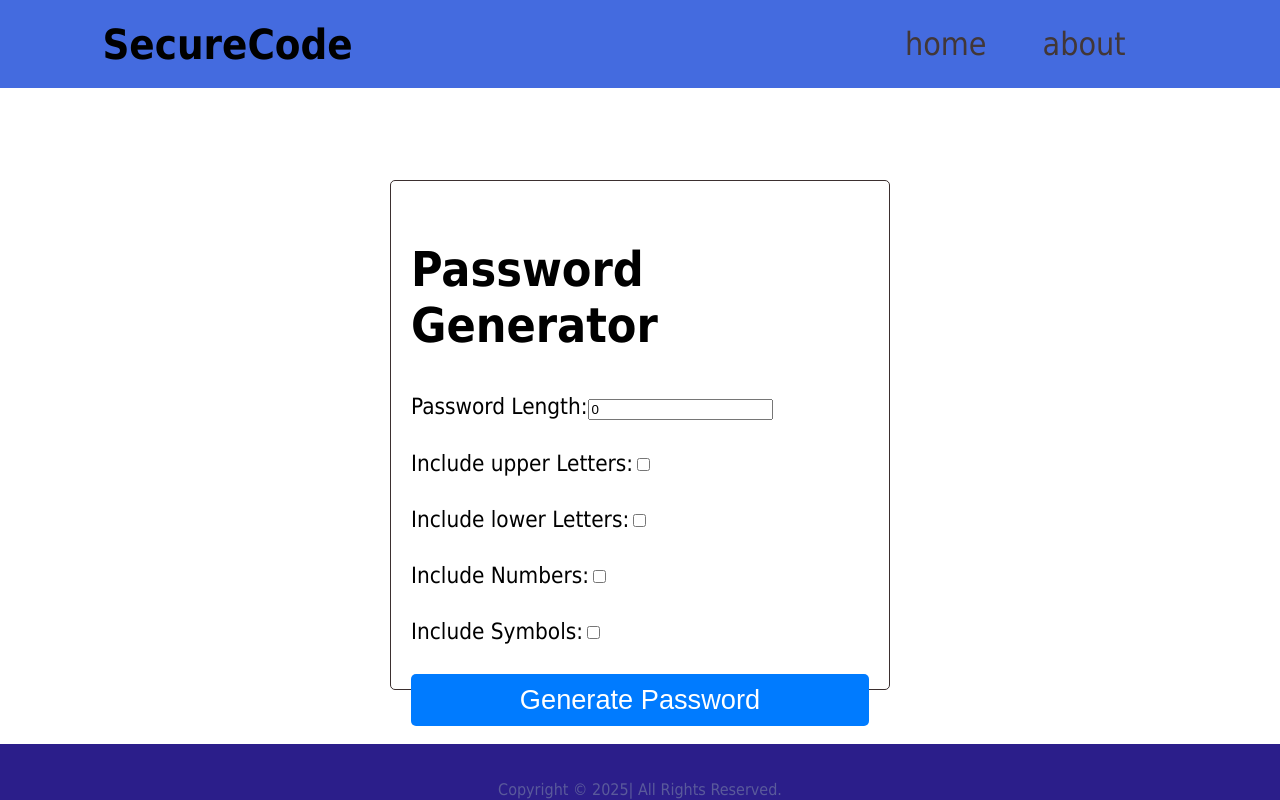
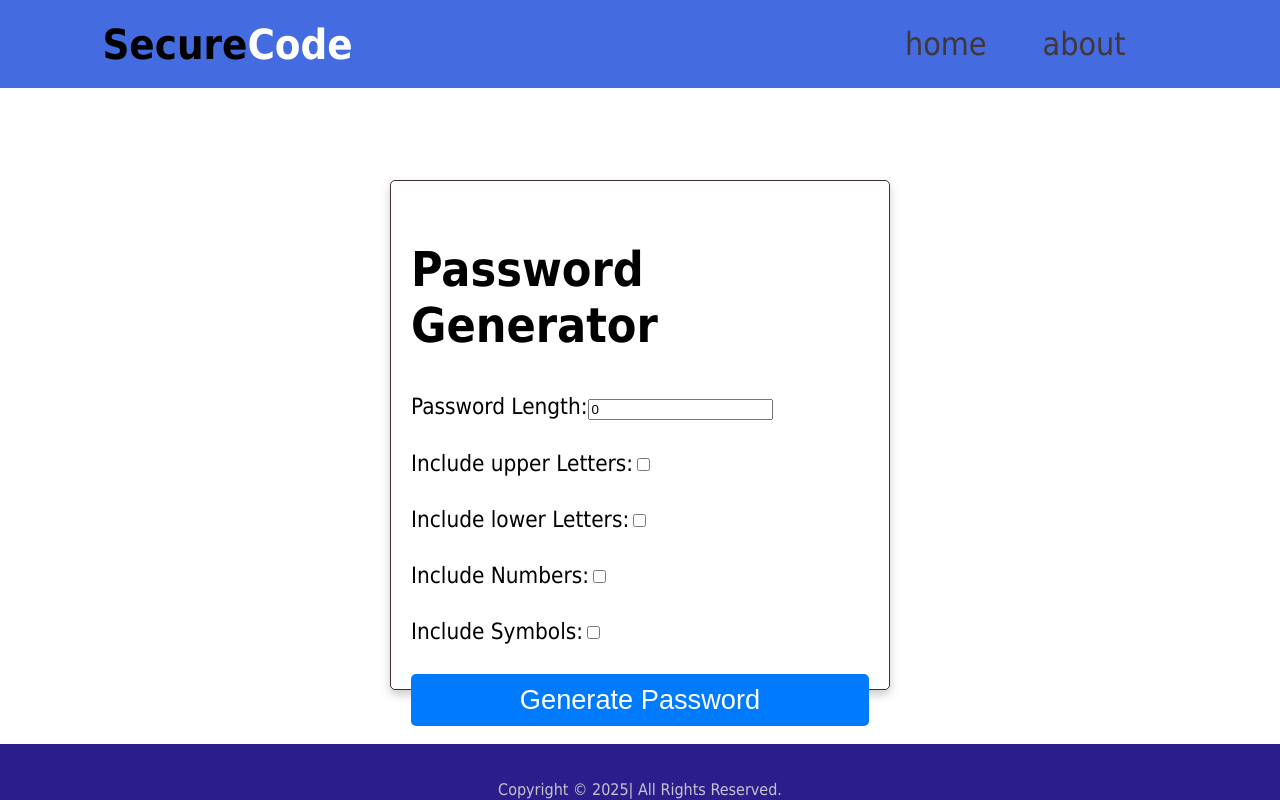
Before and after one commit to aleenapmathews/password, a React (Create React App) app: page / in a window 1280 px wide. Built offline with nearby package versions, Linux system fonts and the light colour scheme.

Commit message:
added some transition in about

```diff
--- a/src/component/about.js
+++ b/src/component/about.js
@@ -3,7 +3,7 @@ import styles from './about.module.css'
 export default function About() {
   return (
     <div className={styles.about}id="about">
-      <h1>AboutUs</h1>
+      <h1>About<span>U</span>s</h1>
       <h3>Welcome to SecureCode</h3>
       <div className={styles.content}>
         At SecureCode, we believe that your online security starts with strong
--- a/src/component/about.module.css
+++ b/src/component/about.module.css
@@ -1,7 +1,13 @@
 h1{
       font-size: 3rem;
+      display: flex;
+      align-items: center;
+      justify-content: center;
+
 }
-
+.about h1 span{
+      color: rgb(43, 30, 138);
+}
 h3{
       font-size: 2rem;
 }
--- a/src/component/body.module.css
+++ b/src/component/body.module.css
@@ -13,6 +13,7 @@ body {
   border: 1px solid #3b2f2f;
   border-radius: 5px;
   margin-top: 30px;
+  box-shadow: 0 5px 10px rgba(0, 0, 0, 0.2);
 }
 
 h2 {
@@ -36,12 +37,23 @@ label {
   border: none;
   border-radius: 5px;
   cursor: pointer;
+  transition: transform 0.3s ease, box-shadow 0.3s ease;
+
   font-size: 1.7rem;
 }
+
+.generate_btn:hover {
+  transform: scale(1.01);
+  box-shadow: 0 10px 20px rgba(0, 0, 0, 0.3);
+}
+.generate_btn:active {
+  transform: scale(1.05); /* Slightly reduce the pop effect when clicking */
+  box-shadow: 0 5px 10px rgba(0, 0, 0, 0.2); /* Subtle shadow for click feedback */
+}
+
 .password_display {
   margin-top: 60px;
   font-size: 1rem;
-  transition: transform 0.3s ease, color 0.3s ease;
 }
 
 .password_display h3 {
--- a/src/component/footer.module.css
+++ b/src/component/footer.module.css
@@ -1,6 +1,6 @@
 .footer {
       background-color:rgb(43, 30, 138) ;
-      color: rgb(90, 90, 155);
+      color: rgb(196, 196, 207);
       text-align: center;
       padding: 20px 0;
       position: absolute;
--- a/src/component/header.js
+++ b/src/component/header.js
@@ -6,7 +6,7 @@ export default function Header({ setPage }) {
   };
   return (
     <header className={styles.header}>
-      <h1>SecureCode</h1>
+      <h1>Secure<span>Code</span></h1>
       <div className={styles.container}>
         <nav className={styles.navbar}>
           <a href="#home" onClick={() => handleClick("home")}>
--- a/src/component/header.module.css
+++ b/src/component/header.module.css
@@ -38,6 +38,7 @@
   /* transition: 0.3s; */
   text-decoration: none;
   transition: transform 0.3s ease, color 0.3s ease;
+
 }
 
 .navbar a:hover,
@@ -46,3 +47,7 @@
   text-decoration: none;
   transform: scale(1.2);
 }
+
+h1 span{
+      color: rgb(255, 255, 255);
+}
```
